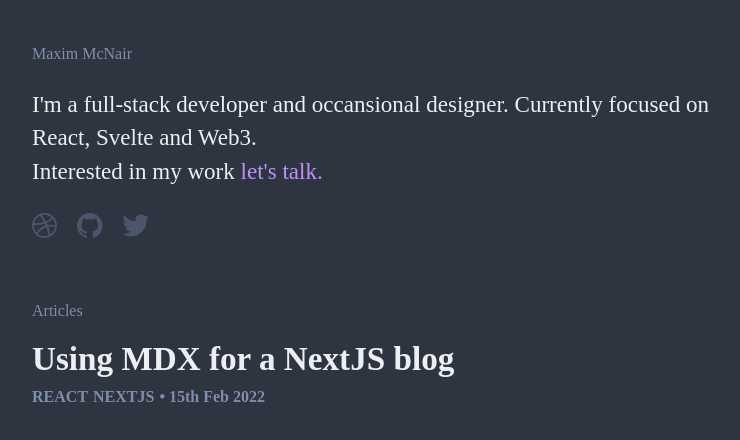
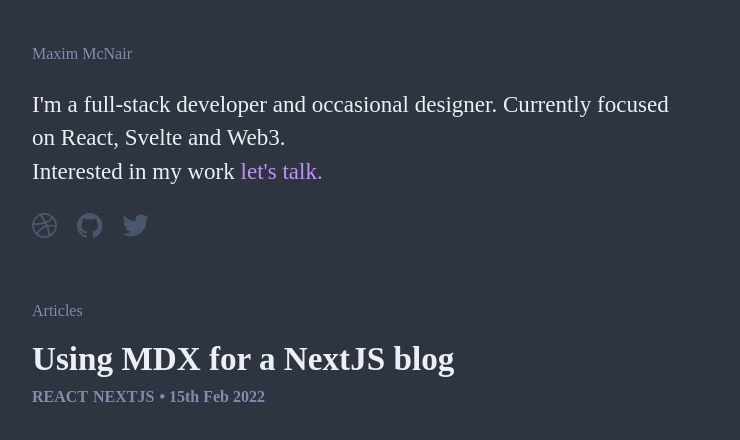
Before and after one commit to maximmcnair/maximmcnair, a Next.js app: page / in a window 1280 px wide. Shown: the top 440 px of the page, without its empty margins (268-1008 px from the left). Built offline with nearby package versions, Linux system fonts and the light colour scheme; a web font is replaced by a local one.

Commit message:
article / add tags

```diff
--- a/src/components/Intro.tsx
+++ b/src/components/Intro.tsx
@@ -1,28 +1,12 @@
 import React from "react";
 
 interface Props {}
-
-// <div>
-// <p>
-// Developer interested in React, Web VR, typescript.
-// </p>
-// <p>Learning Blender and diving into the Web3 World.</p>
-// <p>Founder of burnie.app & keeptheaxesharp.com</p>
-// </div>
-
-// {
-// "I'm a full-stack dev working at "}
-// <a href="https://neverbland.com/" target="_blank" rel="noreferrer">
-// Neverbland.
-// </a>
-// {" Below are a few projects I've worked on over the last couple of years. Interested in my work "
-// }
 
 export const Intro: React.FC<Props> = ({}) => {
   return (
     <section className="intro">
       <h2 className="intro-title text_h4">
-        {"I'm a full-stack developer and occansional designer. "}
+        {"I'm a full-stack developer and occasional designer. "}
         {"Currently focused on React, Svelte and Web3."}
         <br />
         {"Interested in my work "}
--- a/src/styles/globals.css
+++ b/src/styles/globals.css
@@ -184,6 +184,7 @@ pre {
   animation: fadeIn 0.5s 0.3s;
   animation-fill-mode: forwards;
   margin-top: 20px;
+  padding-right: 15px;
 }
 
 .intro-title a {
```
